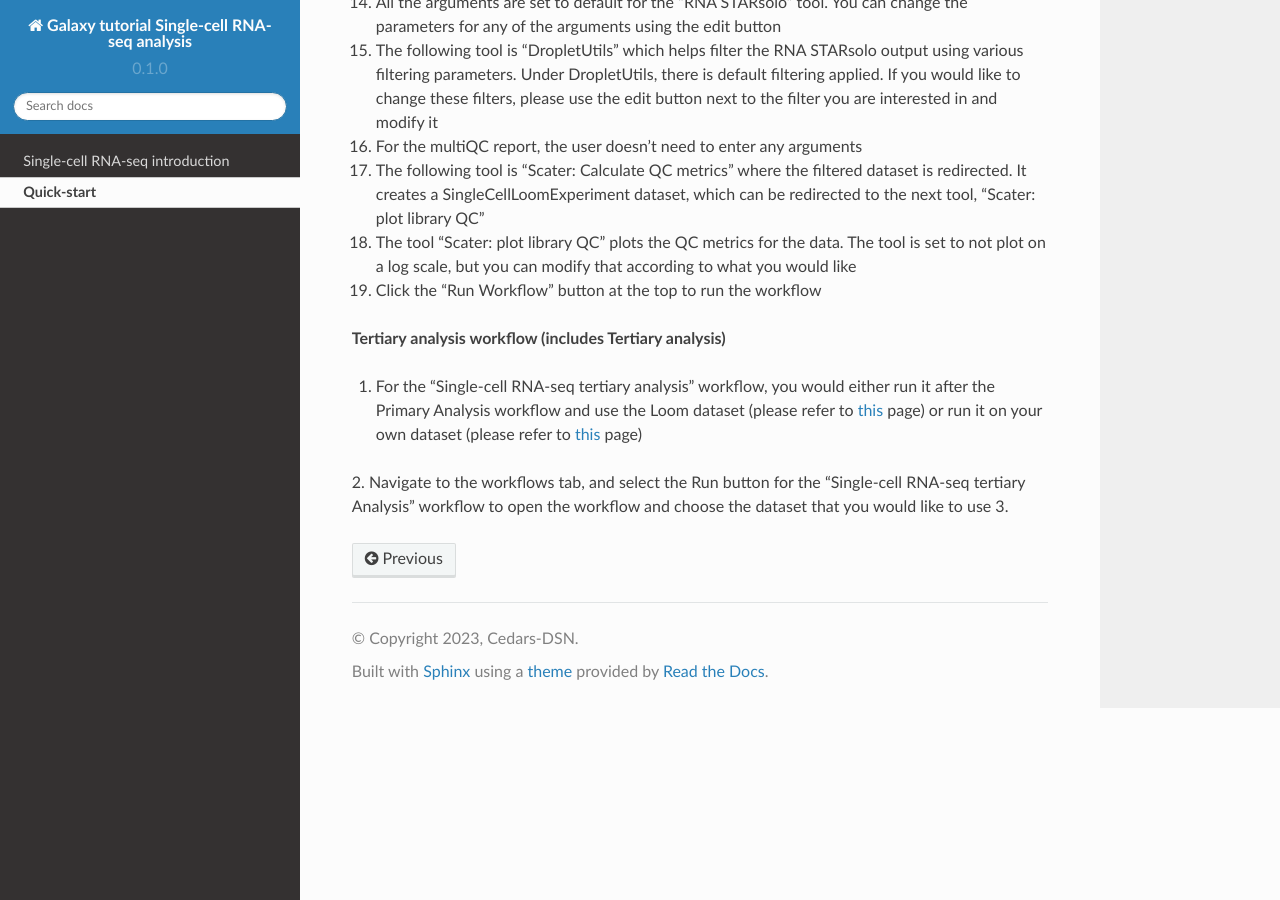
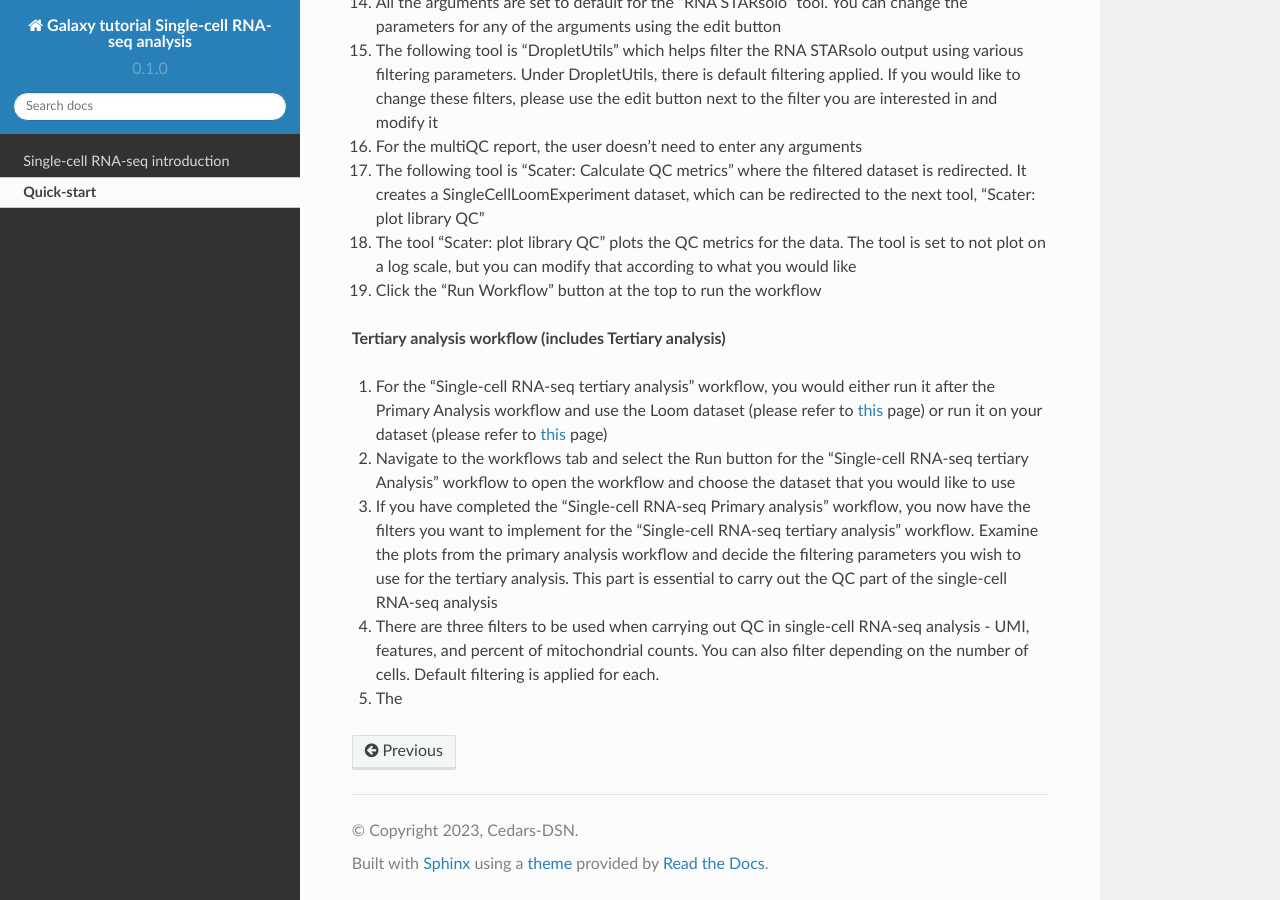
Before and after one commit to CedarsDSN/Galaxy_tutorial_scRNAseq_analysis, a Sphinx documentation site: the page built from docs/Quick-start.rst, in a window 1280 px wide and 900 px high, scrolled down 1129 px. Built offline with Sphinx 7.4.7 and the Read the Docs theme 2.0.0, drawn with Linux system fonts in a browser that asks for light colours; pages that are not in the unit, such as notebooks, are missing from menus.

Commit message:
Update Quick-start.rst

```diff
--- a/docs/Quick-start.rst
+++ b/docs/Quick-start.rst
@@ -32,6 +32,8 @@ This is the list of steps that one would require to run the “Single-cell RNA-s
 
 **Tertiary analysis workflow (includes Tertiary analysis)**
 
-1. For the "Single-cell RNA-seq tertiary analysis" workflow, you would either run it after the Primary Analysis workflow and use the Loom dataset (please refer to `this <https://galaxy-tutorial.readthedocs.io/en/latest/Tertiary%20analysis/Importing%20data/Importing%20count%20data%20from%20Primary%20Analysis.html>`_ page) or run it on your own dataset (please refer to `this <https://galaxy-tutorial.readthedocs.io/en/latest/Tertiary%20analysis/Importing%20data/Importing%20example%20data%20for%20running%20Tertiary%20Analysis.html>`_ page)
-2. Navigate to the workflows tab, and select the Run button for the “Single-cell RNA-seq tertiary Analysis” workflow to open the workflow and choose the dataset that you would like to use
-3.
+1. For the "Single-cell RNA-seq tertiary analysis" workflow, you would either run it after the Primary Analysis workflow and use the Loom dataset (please refer to `this <https://galaxy-tutorial.readthedocs.io/en/latest/Tertiary%20analysis/Importing%20data/Importing%20count%20data%20from%20Primary%20Analysis.html>`_ page) or run it on your dataset (please refer to `this <https://galaxy-tutorial.readthedocs.io/en/latest/Tertiary%20analysis/Importing%20data/Importing%20example%20data%20for%20running%20Tertiary%20Analysis.html>`_ page)
+2. Navigate to the workflows tab and select the Run button for the “Single-cell RNA-seq tertiary Analysis” workflow to open the workflow and choose the dataset that you would like to use
+3. If you have completed the “Single-cell RNA-seq Primary analysis” workflow, you now have the filters you want to implement for the "Single-cell RNA-seq tertiary analysis" workflow. Examine the plots from the primary analysis workflow and decide the filtering parameters you wish to use for the tertiary analysis. This part is essential to carry out the QC part of the single-cell RNA-seq analysis
+4. There are three filters to be used when carrying out QC in single-cell RNA-seq analysis - UMI, features, and percent of mitochondrial counts. You can also filter depending on the number of cells. Default filtering is applied for each.
+5. The
```
